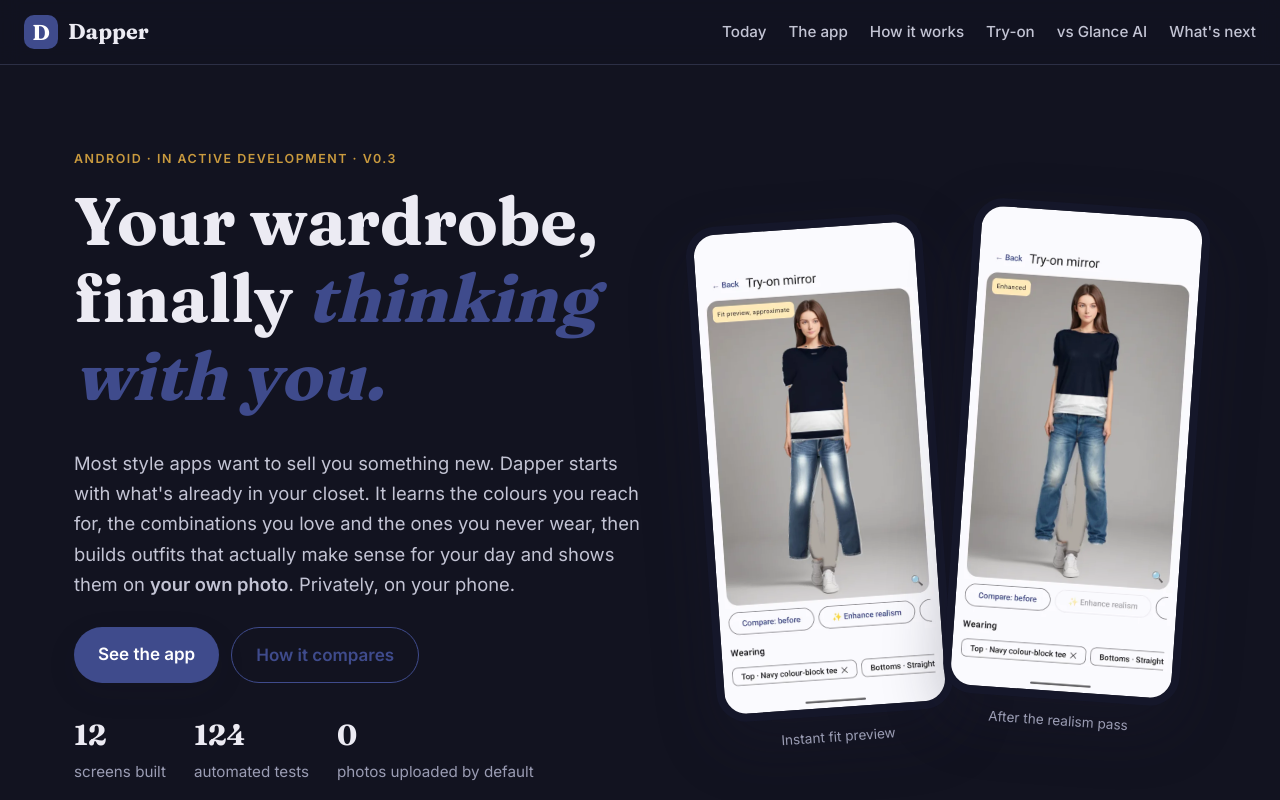
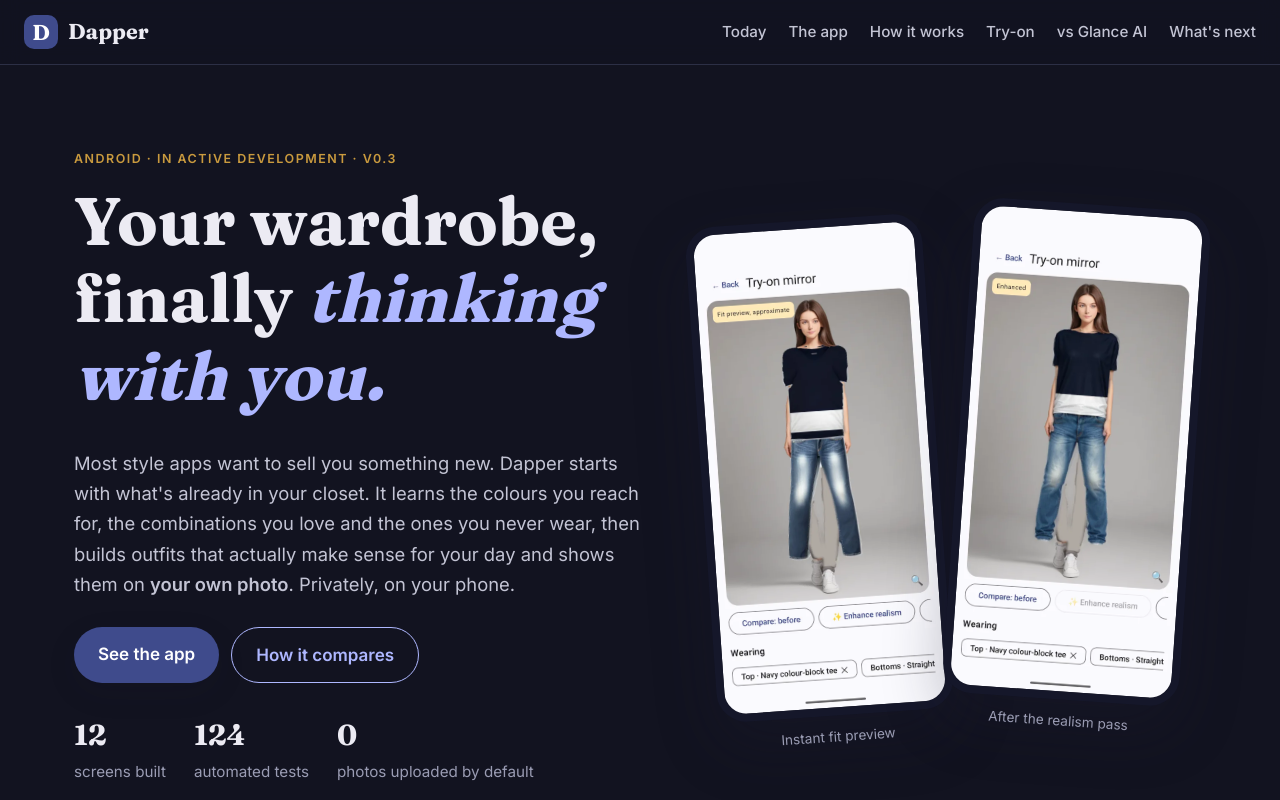
Before and after one commit to unaveragetech/dapper, a plain HTML site: page index.html in a window 1280 px wide. Shown: the top 800 px of the page. Drawn offline with Linux system fonts and the dark colour scheme.

Commit message:
Fix dark-mode accent contrast
Co-Authored-By: Claude Sonnet 5.5 <noreply@anthropic.com>

```diff
--- a/style.css
+++ b/style.css
@@ -170,3 +170,10 @@ footer p { display: flex; align-items: center; justify-content: center; gap: 10p
   .shots img { max-width: 44%; }
 }
 @media (max-width: 520px) { .pillars, .stack { grid-template-columns: 1fr; } }
+
+/* dark-mode accents must come last so they win over the base rules */
+@media (prefers-color-scheme: dark) {
+  .hero h1 em, .lane h3, .nav nav a:hover, main a { color: var(--accent); }
+  .btn.primary { color: #fff; }
+  .btn.ghost { border-color: var(--accent); color: var(--accent); }
+}
```
